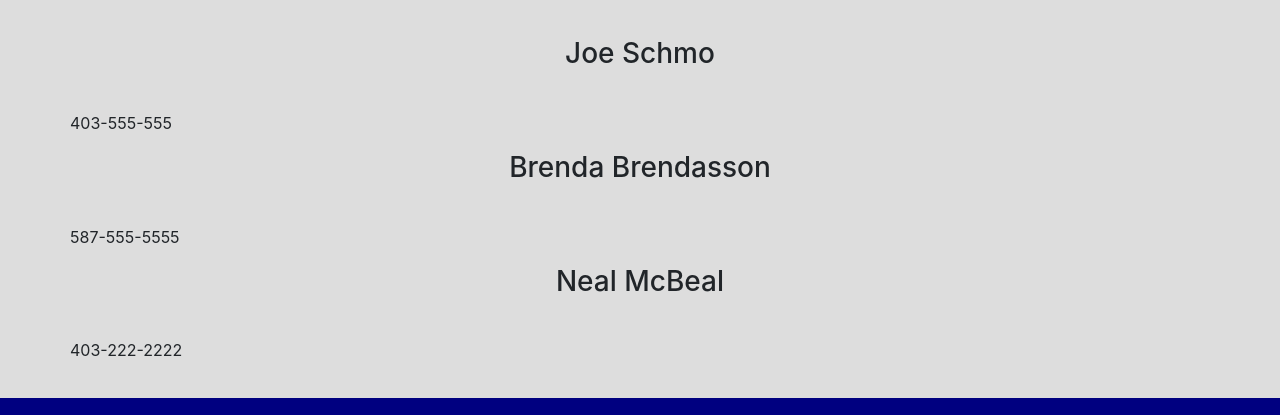
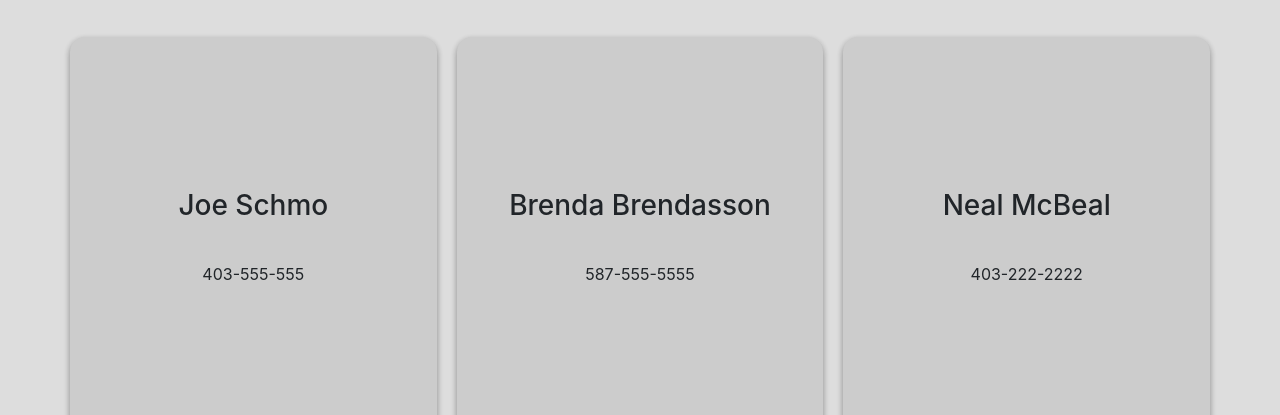
Before and after one commit to akmadsen/travel-agency-mock, a website: page contact.html in a window 1280 px wide. Shown: the part 541-956 px from the top of the page. Drawn offline with nearby package versions, Linux system fonts and the light colour scheme; a web font is replaced by a local one.

Commit message:
Formatted agent cards a little bit

```diff
--- a/src/sass/app.scss
+++ b/src/sass/app.scss
@@ -19,14 +19,13 @@
 @import './components/nav.scss';
 @import './components/hero.scss';
 @import './components/footer.scss';
+@import './components/main-section.scss';
 
 // Specialized Components
 @import './components/travel-cards.scss';
 @import './components/flying-plane.scss';
 @import './components/error-messages.scss';
-
-// Large Aggregate Components
-@import './components/main-section.scss';
+@import './components/agent-cards.scss';
 
 // Page Specific Styles
 @import './pages/contact.scss';
--- /dev/null
+++ b/src/sass/components/agent-cards.scss
@@ -0,0 +1,37 @@
+// CPNT 262 - Final Project
+// Alex Madsen
+// akmadsen522@gmail.com
+// October 19, 2018
+
+.agent-container {
+    min-height: 400px;
+    display: flex;
+    justify-content: space-between;
+    align-items: center;
+}
+
+.agent-card {
+    background-color: #ccc;
+
+    height: 400px;
+    flex: 1;
+
+    margin-right: 20px;
+
+    border-radius: 15px;
+
+    box-shadow: 0 3px 6px rgba(0,0,0,0.16), 0 3px 6px rgba(0,0,0,0.23);
+
+    display: flex;
+    flex-direction: column;
+    justify-content: center;
+    align-items: center;
+
+    p {
+        margin: 0;
+    }
+
+    &:last-child {
+        margin-right: 0;
+    }
+}
```
Also changed, not shown: css/app.css.
